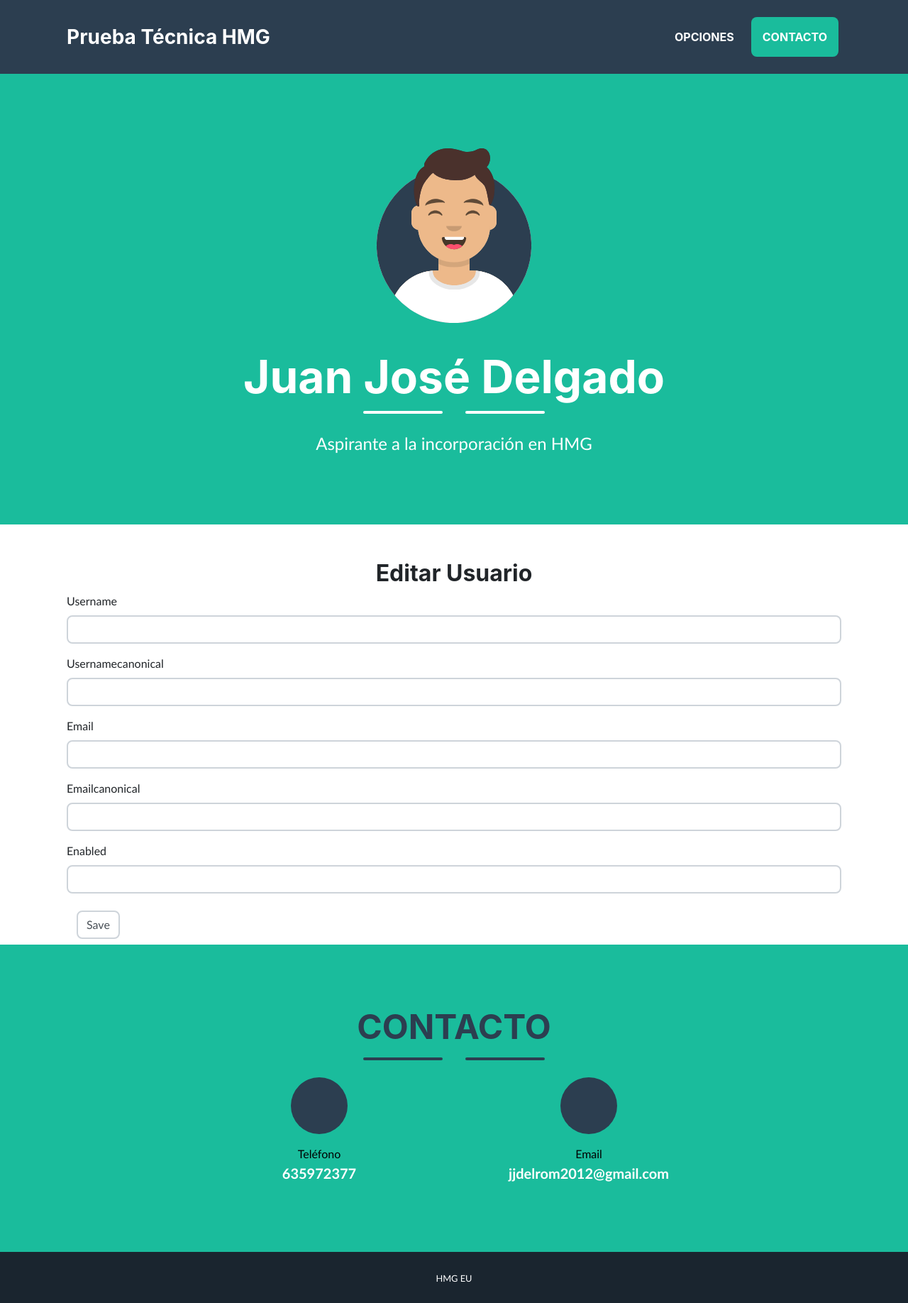
After one commit to jjdelrom/prueba_hmg, a Symfony app: template prueba/templates/app/editar.html.twig in a window 1280 px wide. The commit adds this page. Shown: the whole page at 71% size. Run offline with Twig, Linux system fonts and the light colour scheme; the template is opened without the code that fills it, so the values that code supplies are empty; form fields are guessed from the names that the template uses; some libraries are stand-ins or nearby versions; some web fonts are replaced.

Commit message:
Editar usuario

```diff
--- /dev/null
+++ b/prueba/templates/app/editar.html.twig
@@ -0,0 +1,84 @@
+{% extends "base.html.twig" %}
+
+{% block title %}Editar HMG{% endblock %}
+{% block stylesheets %}
+    {# {{ parent() }} #}
+    {{ include('app/includes/css_includes.html.twig') }}
+
+{% endblock %}
+{% block body %}
+
+    {{ include('app/modules/navbar.html.twig') }}
+    {{ include('app/modules/header.html.twig') }}
+    {# {{ include('app/modules/options.html.twig') }} #}
+{#
+    {{ form_start(form) }}
+        {{ form_widget(form) }}
+    {{ form_end(form) }} #}
+
+    <div class="container">
+        <div class="row" style="padding-top: 50px;">
+            <div class="col-md-12 "> {# col-md-offset-2 #}
+                {% if mensaje %}
+                    <div class="alert alert-success" role="alert">
+                      <a href="#" class="alert-link">{{ mensaje }}</a>
+                    </div>
+                {% endif %}
+                <div class="text-center"><h2>Editar Usuario</h2> </div>
+                <div class="panel panel-default">
+                    <div class="panel-body">
+                    {{ form_start(form, { 'enctype':"multipart/form-data",  'attr' : {'role' : 'form'} }) }}
+                        <div class="form-group">
+                            {{ form_label(form.username)}}
+                             {{ form_widget(form.username, { 'attr': {'class': 'form-control'} }) }}
+                            <span class="text-danger">{{ form_errors(form.username)}}</span>
+                        </div>
+                        <div class="form-group">
+                            {{ form_label(form.usernamecanonical)}}
+                            {{ form_widget(form.usernamecanonical, { 'attr': {'class': 'form-control'} }) }}
+                            <span class="text-danger">{{ form_errors(form.usernamecanonical)}}</span>
+                        </div>
+                        <div class="form-group">
+                            {{ form_label(form.email)}}
+                            {{ form_widget(form.email, { 'attr': {'class': 'form-control'} }) }}
+                            <span class="text-danger">{{ form_errors(form.email)}}</span>
+                        </div>
+                        <div class="form-group">
+                            {{ form_label(form.emailcanonical)}}
+                            {{ form_widget(form.emailcanonical, { 'attr': {'class': 'form-control'} }) }}
+                            <span class="text-danger">{{ form_errors(form.emailcanonical)}}</span>
+                        </div>
+                        <div class="form-group">
+                            {{ form_label(form.enabled)}}
+                            {{ form_widget(form.enabled, { 'attr': {'class': 'form-control'} }) }}
+                            <span class="text-danger">{{ form_errors(form.enabled)}}</span>
+                        </div>
+{#                         <div class="form-group">
+                            {{ form_label(form.telefono)}}
+                             {{ form_widget(form.telefono, { 'attr': {'class': 'form-control'} }) }}
+                            <span class="text-danger">{{ form_errors(form.telefono)}}</span>
+                        </div> #}
+                    <!--  Aceptar y Reset en la misma línea  -->
+                    <div class="btn-toolbar" role="toolbar">
+                      <div class="btn-group">
+                        <div class="btn pull-left">
+                             {{ form_widget(form.save)}}
+                            <span class="text-danger">{{ form_errors(form)}}</span>
+                        </div>
+                      </div>
+                    </div><!-- # FIN Aceptar y Reset -->
+                        {{ form_end(form) }}
+                <!--}-->
+                    </div>
+                </div>
+            </div>
+        </div>
+    </div>
+
+    {{ include('app/modules/contact.html.twig') }}
+    {{ include('app/modules/footer.html.twig') }}
+
+
+    {{ include('app/includes/js_includes.html.twig') }}
+
+{% endblock %}
--- a/prueba/templates/app/includes/js_includes.html.twig
+++ b/prueba/templates/app/includes/js_includes.html.twig
@@ -4,6 +4,6 @@
 <script src="{{ asset('js/jquery.min.js') }}"></script>
 <script src="{{ asset('js/bootstrap.bundle.min.js') }}"></script>
 <!-- Third party plugin JS-->
-<script src="{{ asset('js/jquery.easing.min.js') }}"></script>
+{# <script src="{{ asset('js/jquery.easing.min.js') }}"></script> #}
 <!-- Core theme JS-->
 <script src="{{ asset('js/scripts.js') }}"></script>
--- a/prueba/templates/app/index.html.twig
+++ b/prueba/templates/app/index.html.twig
@@ -46,9 +46,7 @@
 {% endblock fos_user_content %} #}
 
 
-    {% block javascripts %}
-        {{ include('app/includes/js_includes.html.twig') }}
-    {% endblock javascripts %}
+    {{ include('app/includes/js_includes.html.twig') }}
 
 {% endblock %}
 {# title, stylesheets, body, javascripts #}
--- a/prueba/templates/bundles/FOSUserBundle/Security/login_content.html.twig
+++ b/prueba/templates/bundles/FOSUserBundle/Security/login_content.html.twig
@@ -73,11 +73,6 @@
     {{ include('app/modules/contact.html.twig') }}
     {{ include('app/modules/footer.html.twig') }}
 
-
-
-{% block javascripts %}
     {{ include('app/includes/js_includes.html.twig') }}
 
-{% endblock javascripts %}
-
 {% endblock %}
```
Also changed, not shown: prueba/src/Controller/AppController.php (+59 -13 lines), prueba/templates/app/listado.html.twig (+42 -10 lines), 1 other file.
